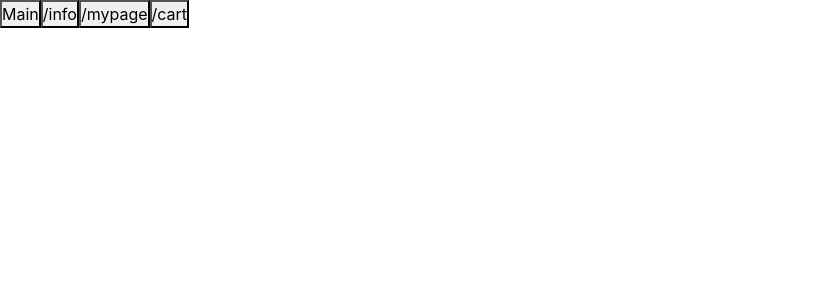
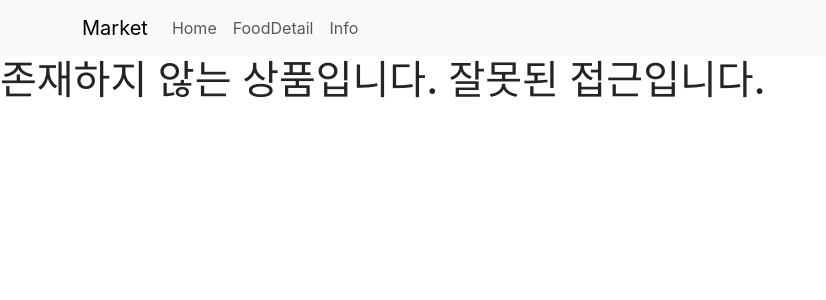
Before and after one commit to seoungkwon/react-study, a React (Create React App) app: page /detail/1 in a window 1280 px wide. Shown: the top 300 px of the page, without its empty margins (0-826 px from the left). Built offline with nearby package versions, Linux system fonts and the light colour scheme.

Commit message:
상세페이지 존재하지 않는 상품경로 처리

```diff
--- a/src/App.js
+++ b/src/App.js
@@ -29,11 +29,11 @@
   //return <Practice03/>;
   //return <NewsBlog/>;
   //return <Practice04/>;
-  // return <FoodMarket/>;
+  return <FoodMarket/>;
   // return <Practice05/>;
   // return <FoodMarket/>;
   // return <Practice05/>;
-  return <Practice06/>;
+  // return <Practice06/>;
 
   /*
   return (
--- a/src/foodmarket/pages/Detail.js
+++ b/src/foodmarket/pages/Detail.js
@@ -16,6 +16,18 @@
     let food = foods.find((food)=>{
         return food.id == id;
     })
+
+    //foods.findIndex
+    //if(food == -1){}
+
+//  console.log(food);
+
+    if(food == undefined){ //잘못된 id값이 들어옴. 해당 id 상품 없음
+
+        return (
+            <div><h1>존재하지 않는 상품입니다. 잘못된 접근입니다.</h1></div>
+        )
+    }
 
     return (
         <Container>
```
